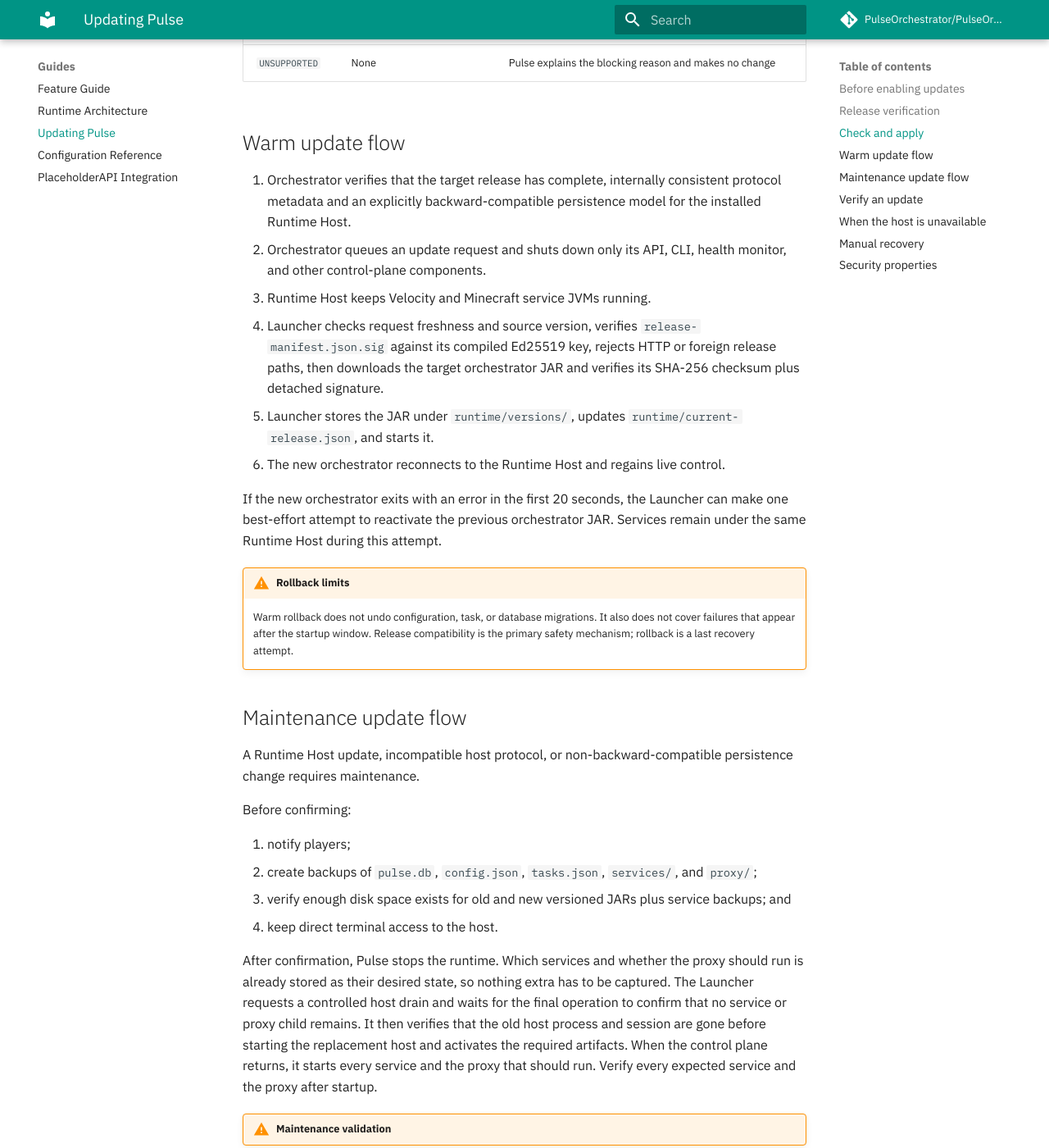
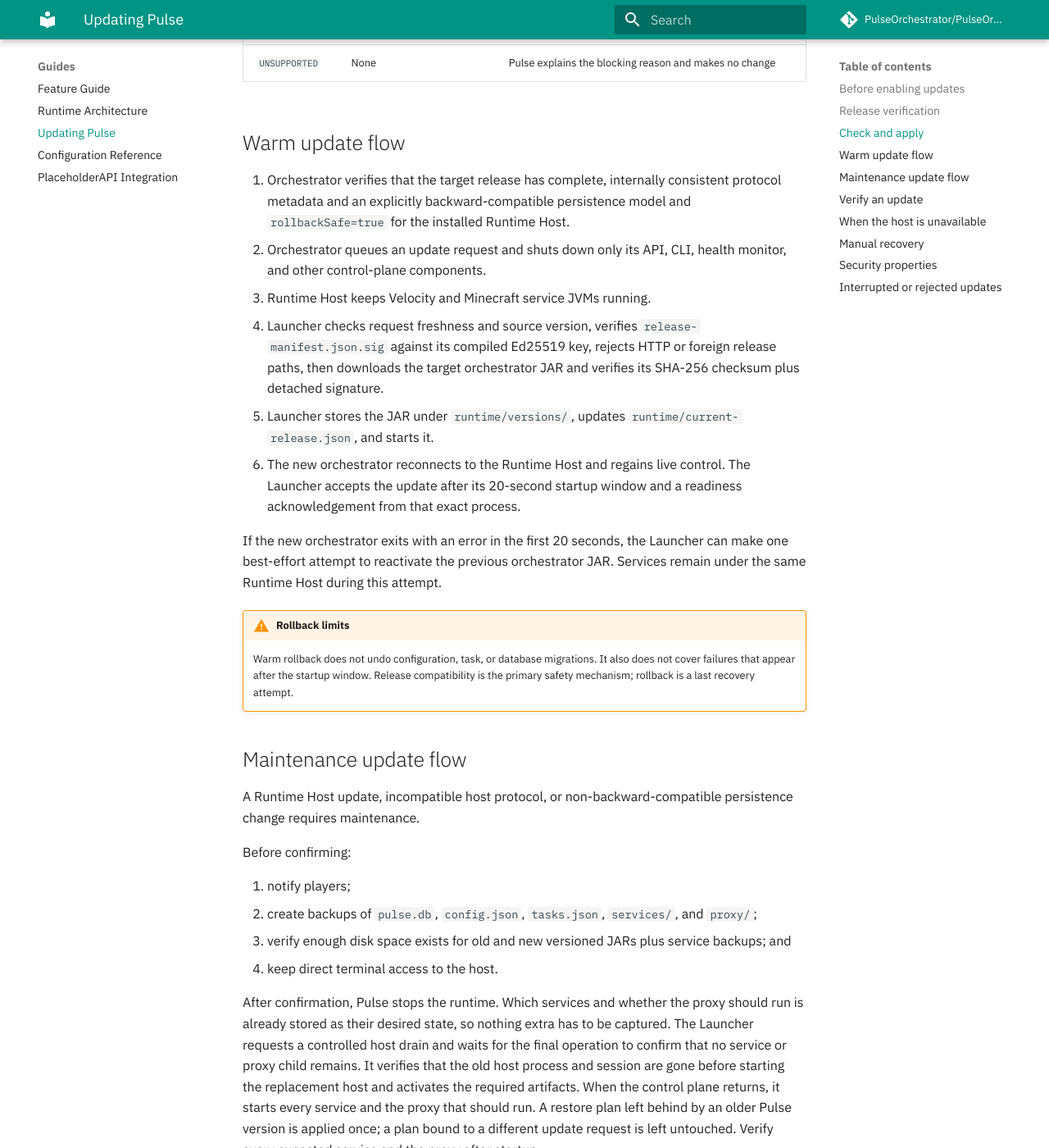
Before and after one commit to PulseOrchestrator/PulseOrchestrator, an MkDocs documentation site: the page built from docs/guides/updates.md, in a window 1280 px wide and 1400 px high, scrolled down 1918 px. Shown: the whole window at 82% size. Built offline with MkDocs 1.6.1 and Material for MkDocs 9.7.7, drawn with Linux system fonts in a browser that asks for light colours; comment, search, counter and statistics services are not loaded; the version menu is left out; some of the changed text lies outside the part shown.

Commit message:
docs: document beta 6 update recovery and desired-state maintenance
- updates: readiness-gated acceptance, rollbackSafe requirement,
  interrupted/rejected update handling, launcher is not self-updating
- runtime architecture: launcher preserves host-managed processes and
  guards against a competing control plane
- feature guide: fix proxy settings anchor

Co-Authored-By: Claude Opus 5.5 <noreply@anthropic.com>

```diff
--- a/docs/guides/updates.md
+++ b/docs/guides/updates.md
@@ -61,12 +61,12 @@ The update can have one of three results:
 
 ## Warm update flow
 
-1. Orchestrator verifies that the target release has complete, internally consistent protocol metadata and an explicitly backward-compatible persistence model for the installed Runtime Host.
+1. Orchestrator verifies that the target release has complete, internally consistent protocol metadata and an explicitly backward-compatible persistence model and `rollbackSafe=true` for the installed Runtime Host.
 2. Orchestrator queues an update request and shuts down only its API, CLI, health monitor, and other control-plane components.
 3. Runtime Host keeps Velocity and Minecraft service JVMs running.
 4. Launcher checks request freshness and source version, verifies `release-manifest.json.sig` against its compiled Ed25519 key, rejects HTTP or foreign release paths, then downloads the target orchestrator JAR and verifies its SHA-256 checksum plus detached signature.
 5. Launcher stores the JAR under `runtime/versions/`, updates `runtime/current-release.json`, and starts it.
-6. The new orchestrator reconnects to the Runtime Host and regains live control.
+6. The new orchestrator reconnects to the Runtime Host and regains live control. The Launcher accepts the update after its 20-second startup window and a readiness acknowledgement from that exact process.
 
 If the new orchestrator exits with an error in the first 20 seconds, the Launcher can make one best-effort attempt to reactivate the previous orchestrator JAR. Services remain under the same Runtime Host during this attempt.
 
@@ -84,7 +84,7 @@ Before confirming:
 3. verify enough disk space exists for old and new versioned JARs plus service backups; and
 4. keep direct terminal access to the host.
 
-After confirmation, Pulse stops the runtime. Which services and whether the proxy should run is already stored as their desired state, so nothing extra has to be captured. The Launcher requests a controlled host drain and waits for the final operation to confirm that no service or proxy child remains. It then verifies that the old host process and session are gone before starting the replacement host and activates the required artifacts. When the control plane returns, it starts every service and the proxy that should run. Verify every expected service and the proxy after startup.
+After confirmation, Pulse stops the runtime. Which services and whether the proxy should run is already stored as their desired state, so nothing extra has to be captured. The Launcher requests a controlled host drain and waits for the final operation to confirm that no service or proxy child remains. It verifies that the old host process and session are gone before starting the replacement host and activates the required artifacts. When the control plane returns, it starts every service and the proxy that should run. A restore plan left behind by an older Pulse version is applied once; a plan bound to a different update request is left untouched. Verify every expected service and the proxy after startup.
 
 !!! warning "Maintenance validation"
   Confirm that old Java processes exited, that only the previously running services returned once, and that intentionally stopped services remain stopped after the next restart. Do not start a second Launcher or recover manually while the controlled host drain is still in progress.
@@ -133,3 +133,11 @@ Do not replace an artifact in `runtime/versions/` while Pulse is running. Do not
 The Launcher treats the local update request as a selector, not as authority for URLs, hashes, or update mode. It accepts only a fresh request for the active source version, then independently reloads its built-in official HTTPS manifest URL. The exact manifest bytes and every required artifact signature must verify with the compiled Ed25519 public key. Initial artifact URLs must use the official GitHub Release path; GitHub's HTTPS CDN redirects are then accepted while the final JAR is still checked against its detached signature and SHA-256 hash. A wrong hash, missing signature, invalid signature, HTTP URL, foreign release path, stale request, unsafe control permission, or inconsistent release metadata fails closed without artifact activation.
 
 Keep the Pulse home folder restricted to the dedicated runtime account. The Launcher verifies `runtime/control` before each managed start and refuses an unsafe owner, permission mode, ACL, or symbolic link.
+
+## Interrupted or rejected updates
+
+The Launcher retains the previous release and the signed target metadata while an update is in progress. It can recover a staged update without consulting a newer channel manifest. A rejected warm update preserves the host and restarts the previous control plane; the rejection or rollback is recorded in `runtime/control/launcher-update-result.json`. Automatic retries of the same failed target stop until you investigate; a manual retry remains available.
+
+A rejected maintenance update, an ambiguous legacy journal or a failed activation can require manual recovery. Keep the processing and restore files intact, retain compatible backups, and consult the release recovery instructions. Do not delete control files to force a restart. If the old orchestrator still holds `orchestrator.lock` after launcher loss, a replacement launcher refuses to start a competing control plane. For an intentional full shutdown, use `system shutdown` or the shutdown API.
+
+The update journal, the readiness check, crash recovery and the automatic orchestrator restart are Launcher features. The Launcher does not update itself: replace the Launcher JAR manually when a release notes a Launcher change. An older Launcher can still run and update a newer orchestrator, but without these protections.
```
Also changed, not shown: docs/guides/feature-guide.md (+1 -1 lines), docs/guides/runtime-architecture.md (+2 -0 lines).
